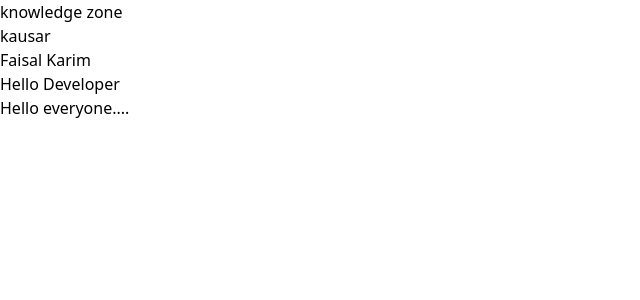
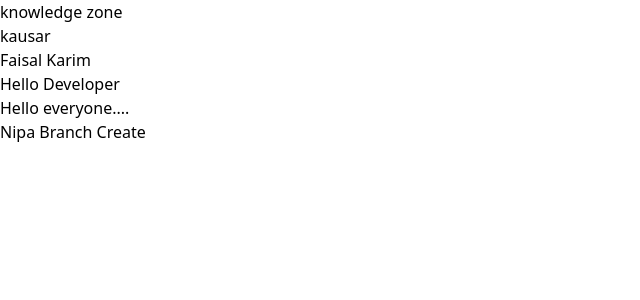
Before and after one commit to BloomingGang/knowledge-zone-client, a React (Create React App) app: page / in a window 1280 px wide. Shown: the top 300 px of the page, without its empty margins (0-640 px from the left). Built offline with nearby package versions, Linux system fonts and the light colour scheme.

Commit message:
nipa branch create

```diff
--- a/src/App.js
+++ b/src/App.js
@@ -6,6 +6,7 @@ function App() {
       <h1>Faisal Karim</h1>
       <h1>Hello Developer</h1>
 <h1>Hello everyone....</h1>
+<h1>Nipa Branch Create</h1>
     </div>
   );
 }
```
Also changed, not shown: 1 other file (tests, documents, lock files or other folders).
